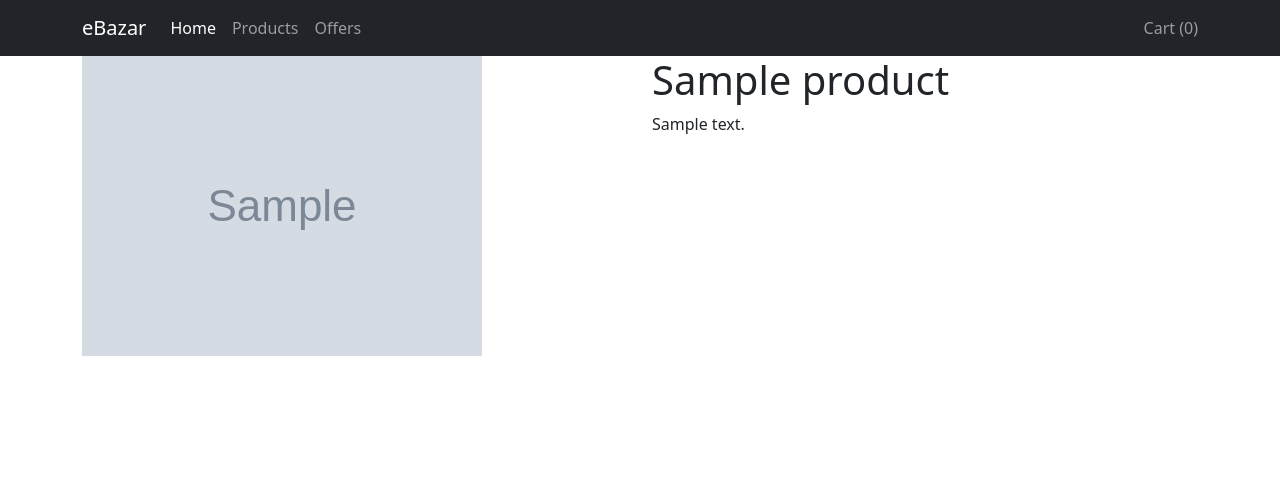
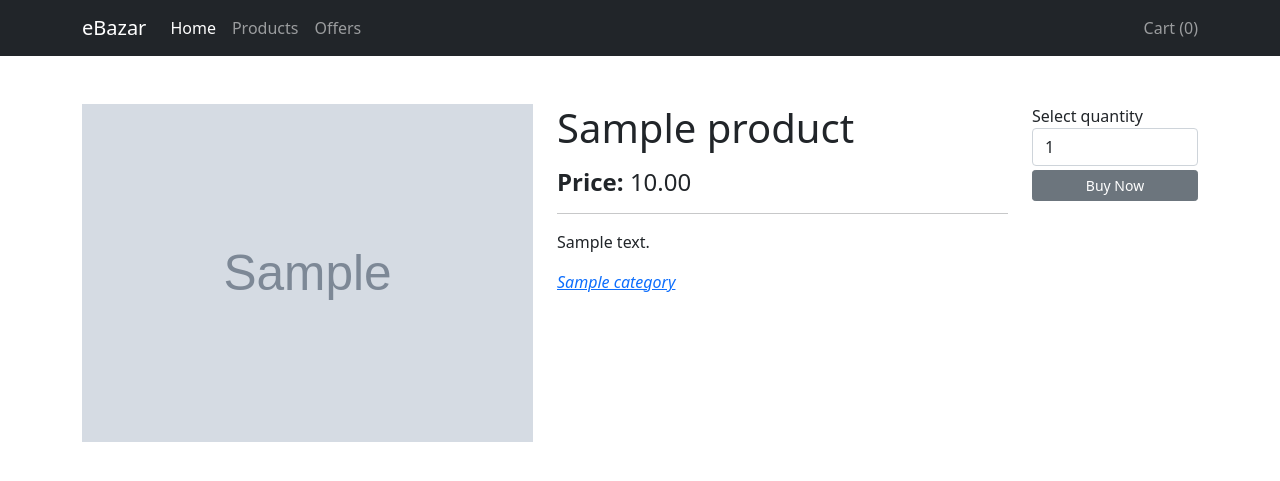
Before and after one commit to TareqMonwer/eBazar, a Django app: a page that uses shop/templates/shop/products/detail.html in a window 1280 px wide. Shown: the top 481 px of the page. Run offline with Django 3.2, Linux system fonts and the light colour scheme; tables that the repository leaves empty hold one stand-in row (values such as "Sample post"); grey boxes marked "Sample" are stand-in pictures.

Commit message:
:zap: create product detail page.

```diff
--- a/shop/models.py
+++ b/shop/models.py
@@ -19,7 +19,7 @@ class Category(models.Model):
 class Product(models.Model):
     name = models.CharField(max_length=255)
     slug = models.SlugField(max_length=255)
-    category = models.ManyToManyField(Category)
+    categories = models.ManyToManyField(Category)
     description = models.TextField()
     price = models.DecimalField(max_digits=10, decimal_places=2)
     sale_price = models.DecimalField(max_digits=10, decimal_places=2)
--- a/shop/templates/shop/products/detail.html
+++ b/shop/templates/shop/products/detail.html
@@ -1,14 +1,57 @@
 {% extends 'base/products.html' %}
 {% block title %} {{ block.super }} {{ product.name }} {% endblock %}
 {% block shop_main %}
-<div class="container">
+<div class="container mt-5">
     <div class="row">
-        <div class="col-6">
-            <img src="{{ product.image.url }}" class="img-responsive "alt="{{ product.name }}">
+        <div class="col-5">
+            <img src="{{ product.image.url }}"
+            class="img-responsive"
+            alt="{{ product.name }}"
+            width="100%">
         </div>
-        <div class="col-6">
-            <h1>{{ product.name }}</h1>
-            <p>{{ product.description }}</p>
+        <div class="col-5">
+            <h1 class="mb-1">{{ product.name }}</h1>
+            <div class="my-3">
+                <h4>
+                    <strong>Price: </strong>
+                    {{ product.get_price }}
+                </h4>
+                {% if product.price > product.sale_price%}
+                    <small class="text-danger text-decoration-line-through">
+                        <strong>Old Price: </strong>
+                        {{ product.price }}
+                    </small>
+                {% endif %}
+            </div>
+            <hr>
+            <p class="mb-3">{{ product.description }}</p>
+            <p class="fst-italic">
+                {% for category in product.categories.all %}
+                    <a href="">
+                        {{ category.name }}
+                    </a>
+                    {% if not forloop.last %},{% endif %}
+                {% endfor %}
+            </p>
+        </div>
+        <div class="col-2">
+            <form action="" method="post" style="width: 100%;">
+                {% csrf_token %}
+                <div class="form-group mb-1">
+                    <label for="exampleFormControlSelect1">Select quantity</label>
+                    <select class="form-control" id="exampleFormControlSelect1">
+                        <option>1</option>
+                        <option>2</option>
+                        <option>3</option>
+                        <option>4</option>
+                        <option>5</option>
+                    </select>
+                </div>
+                <div class="d-grid">
+                    <input type="submit" value="Buy Now"
+                    class="btn btn-sm btn-secondary">
+                </div>
+            </form>
         </div>
     </div>
 </div>
```
Also changed, not shown: shop/migrations/0002_rename_category_product_categories.py (added).
